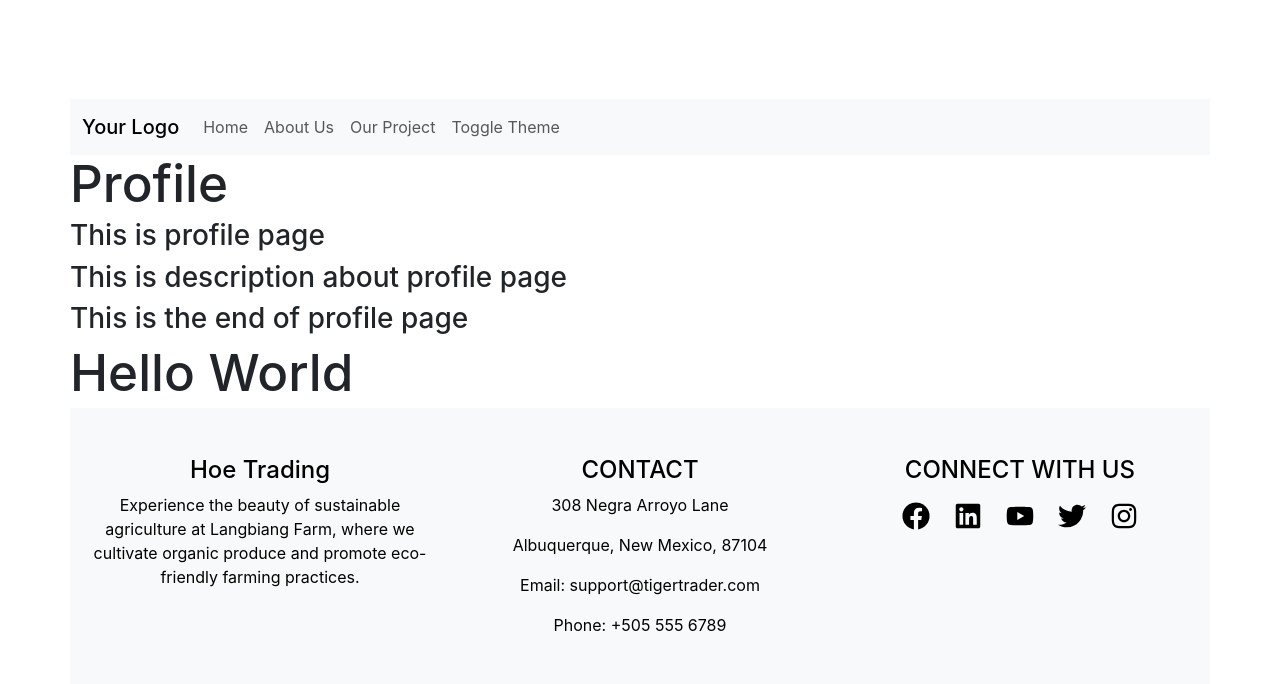
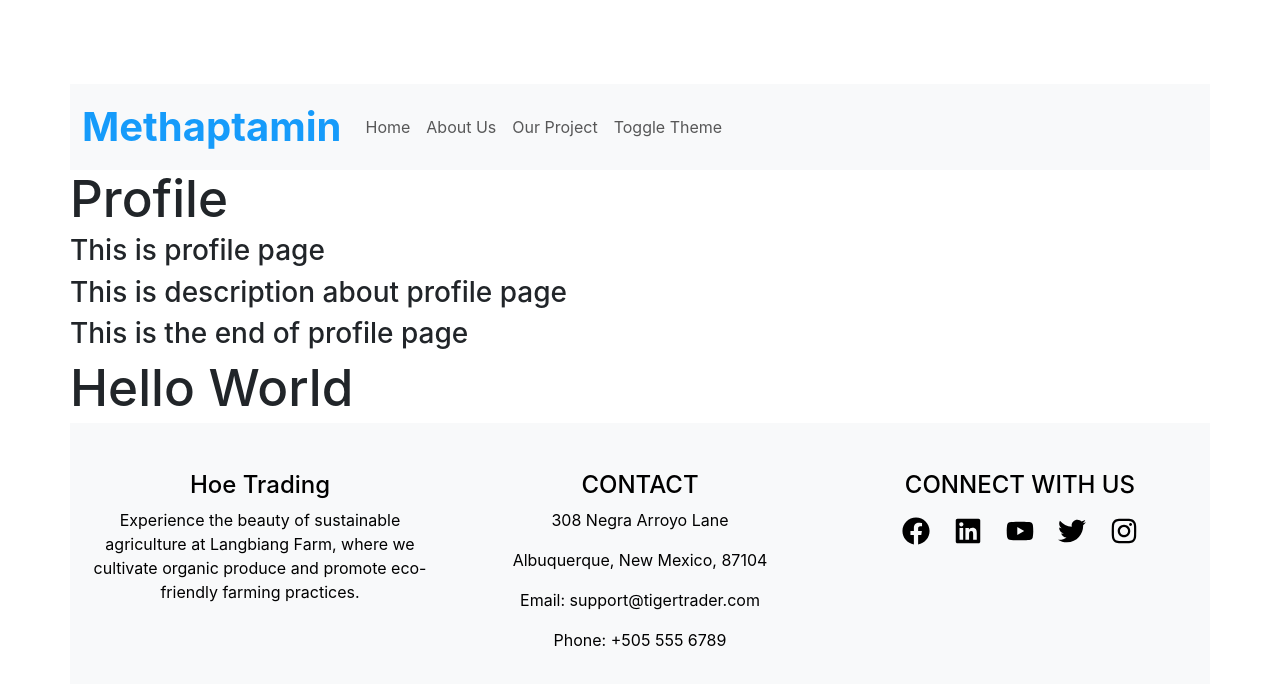
Before and after one commit to EHC-35-1/front-end, a React (Vite) app: page /profile in a window 1280 px wide. Shown: the top 684 px of the page. Built offline with nearby package versions, Linux system fonts and the light colour scheme.

Commit message:
Update logo in header

```diff
--- a/src/layouts/components/Header/index.jsx
+++ b/src/layouts/components/Header/index.jsx
@@ -11,8 +11,12 @@ function Header() {
   return (
     <nav className={`navbar navbar-expand-lg ${themeClass}`}>
       <div className="container">
-                <Link className="navbar-brand" to="/">
-                    Your Logo
+        <Link
+          className="navbar-brand fw-bold fs-1"
+          to="/"
+          style={{ color: "#169bfa" }}
+        >
+          Methaptamin
         </Link>
 
         {/* Settings Icon Button for Smaller Screens */}
```
Lines whose indentation alone changed are shown as unchanged.
